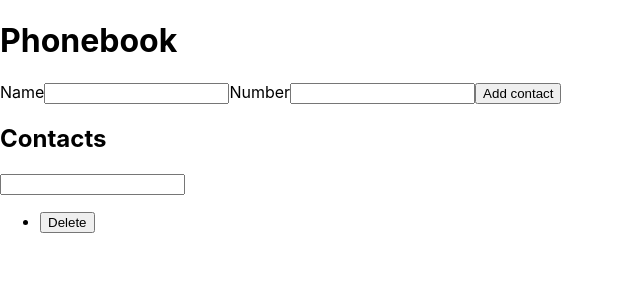
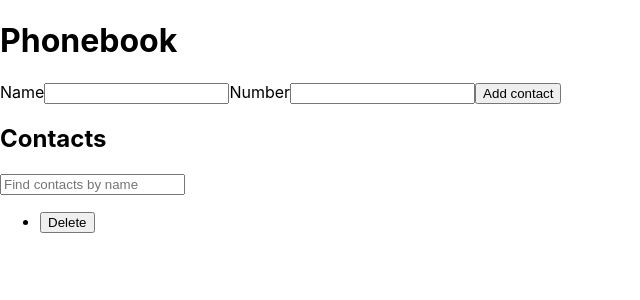
Before and after one commit to VadimKorobec/goit-react-hw-03-phonebook, a React (Create React App) app: page / in a window 1280 px wide. Shown: the top 300 px of the page, without its empty margins (0-640 px from the left). Built offline with nearby package versions, Linux system fonts and the light colour scheme.

Commit message:
Update Filter.js

```diff
--- a/src/components/Filter/Filter.js
+++ b/src/components/Filter/Filter.js
@@ -1,3 +1,12 @@
-export const Filter = () => {
-  return <input />;
+export const Filter = ({ filter, onChange }) => {
+  return (
+    <label>
+      <input
+        type="text"
+        name={filter}
+        onChange={onChange}
+        placeholder="Find contacts by name"
+      />
+    </label>
+  );
 };
```
